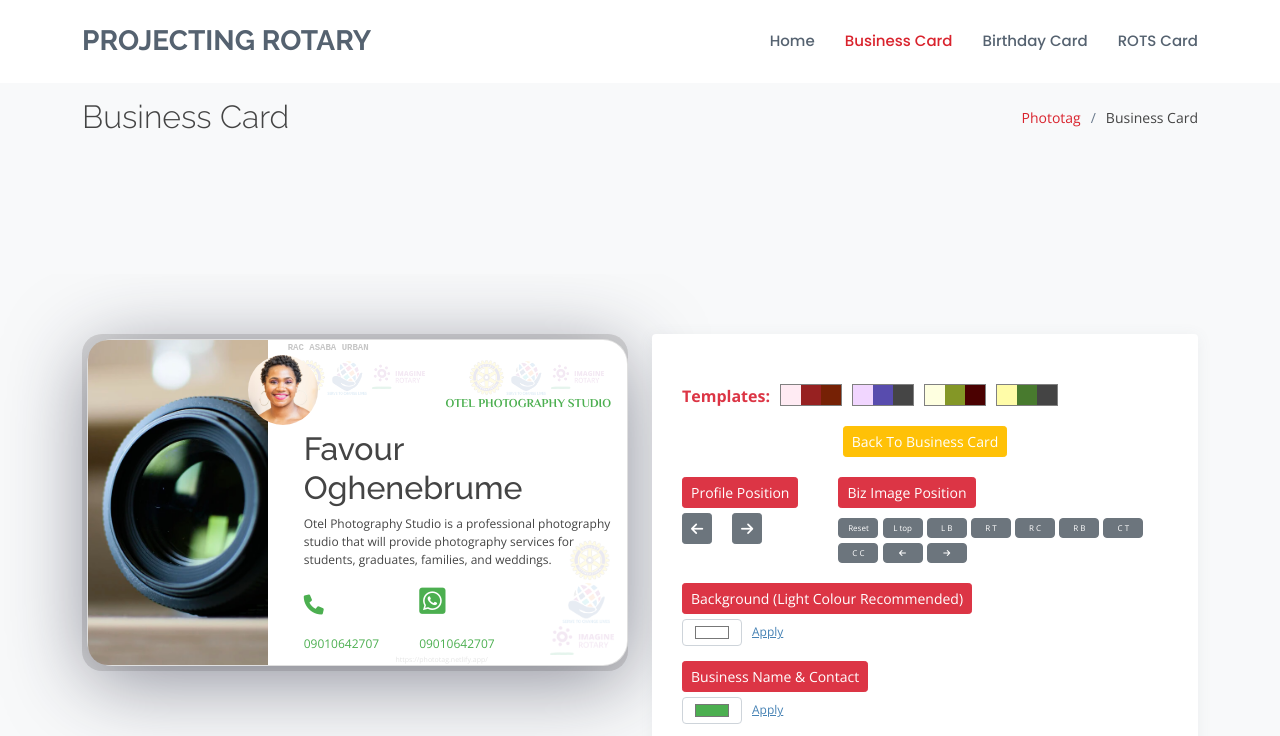
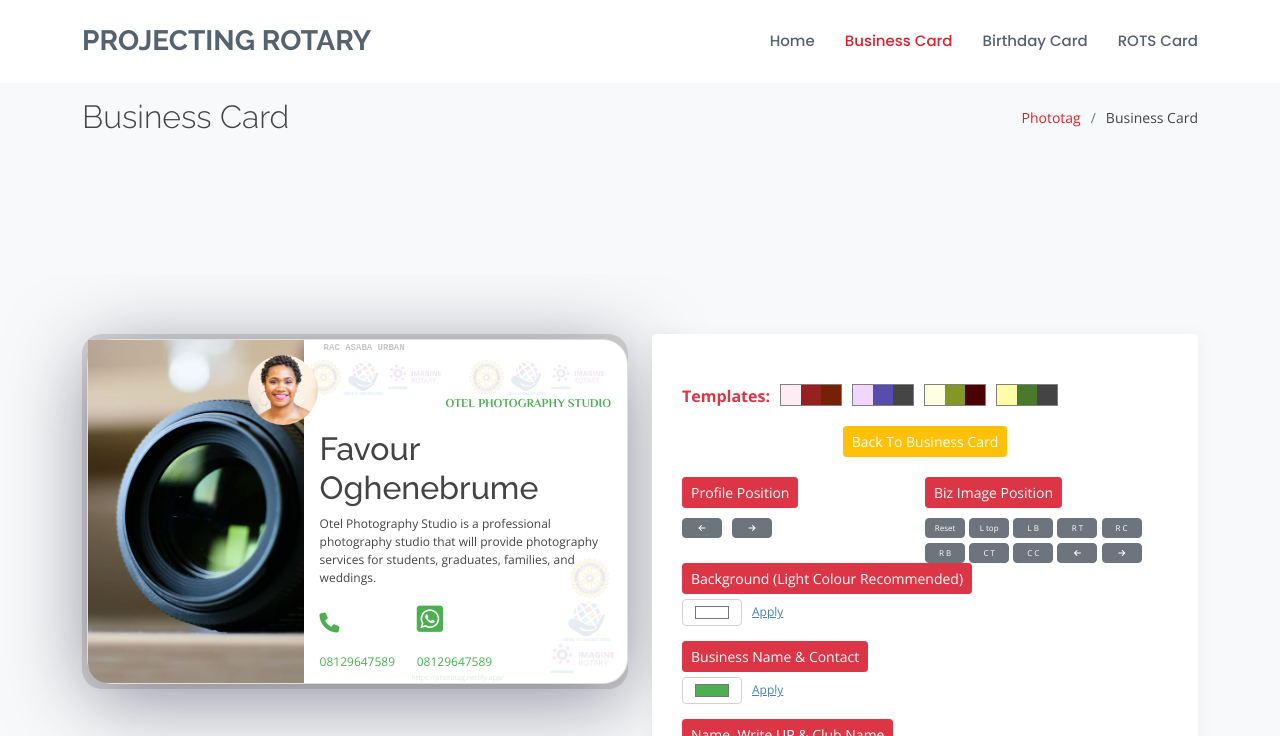
Before and after one commit to timsoda/pcard, a plain HTML site: page businesscard.html in a window 1280 px wide. Both pictures are taken after a click on the button "Edit Template". Shown: the top 736 px of the page. Drawn offline with nearby package versions, Linux system fonts and the light colour scheme.

Commit message:
Add files via upload

```diff
--- a/businesscard.html
+++ b/businesscard.html
@@ -95,15 +95,22 @@
 	 }
 }
 .card-text {
-  display: grid;
-  grid-template-columns: 1fr 2fr;
+width: 60%;
+  /*display: grid;
+  grid-template-columns: 1fr 2fr;*/
   border-radius: 20px;
 }
-
+.portada {
+  width: 40%;
+  height: 100%
+  border-top-left-radius: 20px;
+  border-bottom-left-radius: 20px;
+  }
 .title-total {
   /*padding: 2.5em 1.5em 1.5em 1.5em;*/
+
   padding-top: 40px;
-  padding-left: 20px;
+
 }
 
 path {
@@ -114,19 +121,14 @@ path {
   width: 100%;
 }
 
-.portada {
-  width: 100%;
-  height: 100%;
-  border-top-left-radius: 20px;
-  border-bottom-left-radius: 20px;
-  }
+
 .vio {
   border: none;
   background: none;
   font-size: 24px;
   color: #4CAF50;
   cursor: pointer;
-  padding-right: 40px;
+  padding-right: 10px;
 }
 /*
 .vio:hover {
@@ -167,6 +169,7 @@ path {
   width: 50%;
   text-transform: uppercase;
   font-family: monospace;
+  padding-left: 20px;
 }
 .rlogortp{
 	position: absolute;
@@ -270,17 +273,17 @@ path {
 			<div id="BizCard" class="card">
 
 			  <div id="myprofile" class="img-avatar" style="background-image: url('assets/img/testimonials-2.jpg'); background-size: cover;"></div>
+			  <div id="mybizads" class="portada" style="background-image: url('assets/img/portfolio-7.jpg'); background-position: bottom center; background-size: cover;"></div>
+			  <div  class="card-text">
 
-			  <div  class="card-text">
-				<div id="mybizads" class="portada" style="background-image: url('assets/img/portfolio-7.jpg'); background-position: bottom center; background-size: cover;"></div>
 				<div class="title-total">
 				  <div id="biztitle" class="title">OTEL PHOTOGRAPHY STUDIO</div>
 				  <h2 id="profilename">Favour Oghenebrume </h2>
 
 				  <div id="bizmemo" class="desc">Otel Photography Studio is a professional photography studio that will provide photography services for students, graduates, families, and weddings. </div>
 				  <div id="contactseal" class="actions">
-					<div id="phoneContact" class="vio"><i style="font-size:20px;" class="fas fa-phone"></i><br> <span style="font-size:12px;">09010642707</span></div>
-					<div id="whatsaContact" class="vio"><i style="font-size:30px;" class="fab fa-whatsapp-square"></i><br> <span style="font-size:12px;">09010642707</span></div>
+					<div id="phoneContact" class="vio"><i style="font-size:20px;" class="fas fa-phone"></i><br> <span style="font-size:12px;">08129647589</span></div>
+					<div id="whatsaContact" class="vio"><i style="font-size:30px;" class="fab fa-whatsapp-square"></i><br> <span style="font-size:12px;">08129647589</span></div>
 				  </div>
 				  <div class="rlogoret"><img src="assets/img/543_rotary.png" alt="" width="140px"></div>
 				  <div class="rlogoltet"><img src="assets/img/543_rotary.png" alt="" width="140px"></div>
@@ -316,19 +319,19 @@ path {
 				<div class=""><center><button id="goform" class="btn btn-warning btn-sm text-white">Back To Business Card</button></center></div>
 
 				<div class="col-lg-12" style="margin-top:20px;">
-				<div style="float: left; margin-right:40px;">
+				<div style="float: left;margin-right: 0px;width: 50%;">
 				<button id="profilepositionT" class="btn btn-danger btn-sm">Profile Position</button>
 				<div style="padding-top: 5px;">
 				<div style="float: left;">
-				<button id="profilepositionMN" class="btn btn-secondary btn-sm"><i class="fas fa-arrow-left"></i></button>
+				<button id="profilepositionMN" class="cbsbtn-secondary"><i class="fas fa-arrow-left"></i></button>
 				</div>
 				<div style="padding-left: 50px;">
-				<button id="profilepositionPS" class="btn btn-secondary btn-sm"><i class="fas fa-arrow-right"></i></button>
+				<button id="profilepositionPS" class="cbsbtn-secondary"><i class="fas fa-arrow-right"></i></button>
 				</div>
 				</div>
 				</div>
 
-				<div>
+				<div style="width: 50%; float: left;">
 				<button id="" class="btn btn-danger btn-sm">Biz Image Position</button>
 				<div style="padding-top: 5px;">
 				<button id="" class="cbsbtn-secondary" onclick="rav('center bottom')">Reset</button>
@@ -456,7 +459,7 @@ path {
             <div class="footer-info">
               <h3>Sticker</h3>
               <p>
-                Built by Princewill (WhatsApp 09010642707)
+                Built by Princewill (WhatsApp +234 081 2964 7589)
               </p>
               <div class="social-links mt-3">
 
```
